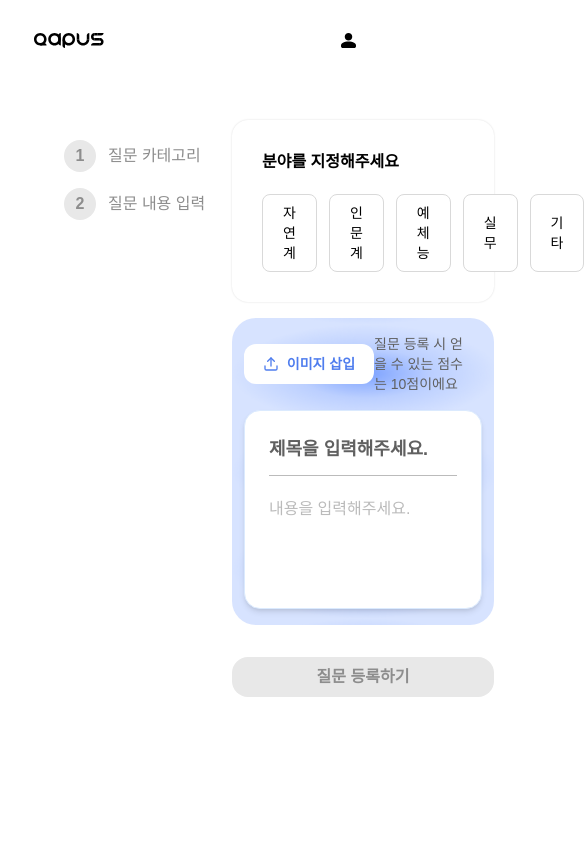
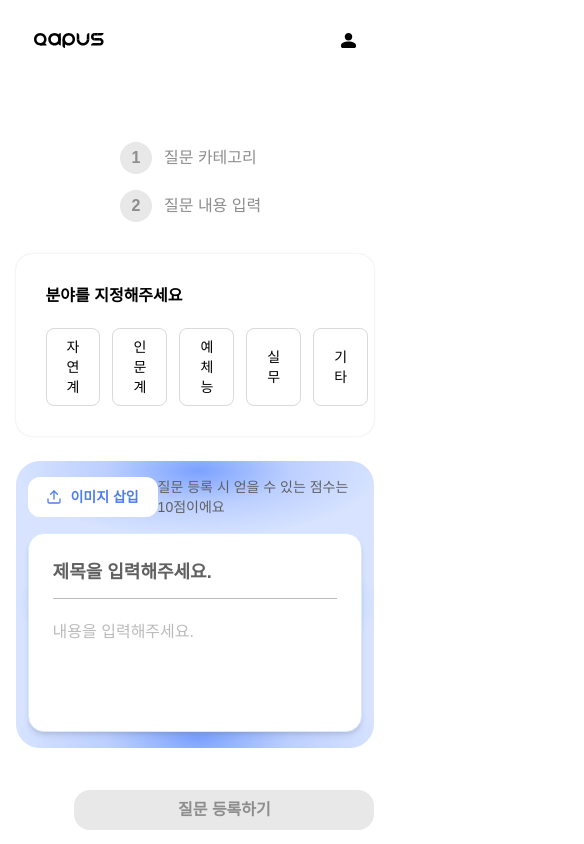
Before and after one commit to mimi-0506/Qampus_FE_deploy, a Next.js app: page /questionCreate in a window 390 px wide. Shown: the top 844 px of the page, 584 px wide, since content can reach past the window. Built offline with nearby package versions, Linux system fonts and the light colour scheme.

Commit message:
refactor: 폰트 반응형 적용

```diff
--- a/app/questionCreate/page.tsx
+++ b/app/questionCreate/page.tsx
@@ -26,7 +26,6 @@ export default function QuestionCreatePage() {
 
     setQuestionSubmit(true);
     console.log('질문 등록하기:', {title, content, images});
-    // API 호출
 
     setTimeout(() => {
       router.push('/questionLoading');
@@ -34,15 +33,14 @@ export default function QuestionCreatePage() {
   };
 
   return (
-    <main className="flex w-full h-full flex-col items-center min-h-screen px-16 py-10 bg-white">
-      <div className="flex w-full max-w-screen-xl gap-6">
-        <div className="w-[200px]">
-          {/* 현재 클릭된 Step 전달 */}
+    <main className="flex w-full min-h-screen flex-col items-center px-[4vw] py-[5vh] bg-white">
+      <div className="flex w-full max-w-[1200px] gap-[3vw] flex-wrap justify-center">
+        <div className="w-[20vw] max-w-[200px] min-w-[150px]">
           <Stepper selectedStep={selectedStep} />
         </div>
 
-        <div className="w-full max-w-screen-lg flex flex-col gap-4">
-          {/* 클릭 시 Step 1 활성화 */}
+        <div className="w-full max-w-[800px] flex flex-col gap-[3vh]">
+          {/* Step 1 */}
           <div onClick={() => setSelectedStep(1)}>
             <FieldSelector
               selectedField={selectedField}
@@ -50,7 +48,7 @@ export default function QuestionCreatePage() {
             />
           </div>
 
-          {/* 클릭 시 Step 2 활성화 */}
+          {/* Step 2 */}
           <div onClick={() => setSelectedStep(2)}>
             <WriteQuestion
               title={title}
@@ -63,9 +61,9 @@ export default function QuestionCreatePage() {
           </div>
 
           {/* 질문 등록 버튼 */}
-          <div className="w-full max-w-[100%] flex justify-end">
+          <div className="w-full flex justify-end">
             <button
-              className={`mt-4 w-[300px] justify-center py-2 rounded-2xl text-md font-[600]
+              className={`mt-4 w-[80vw] max-w-[300px] justify-center py-[1vh] rounded-2xl text-md font-[600]
                 transition-all duration-300 ease-in-out transform
                 ${
                   questionSubmit
```
Lines whose indentation alone changed are shown as unchanged.
